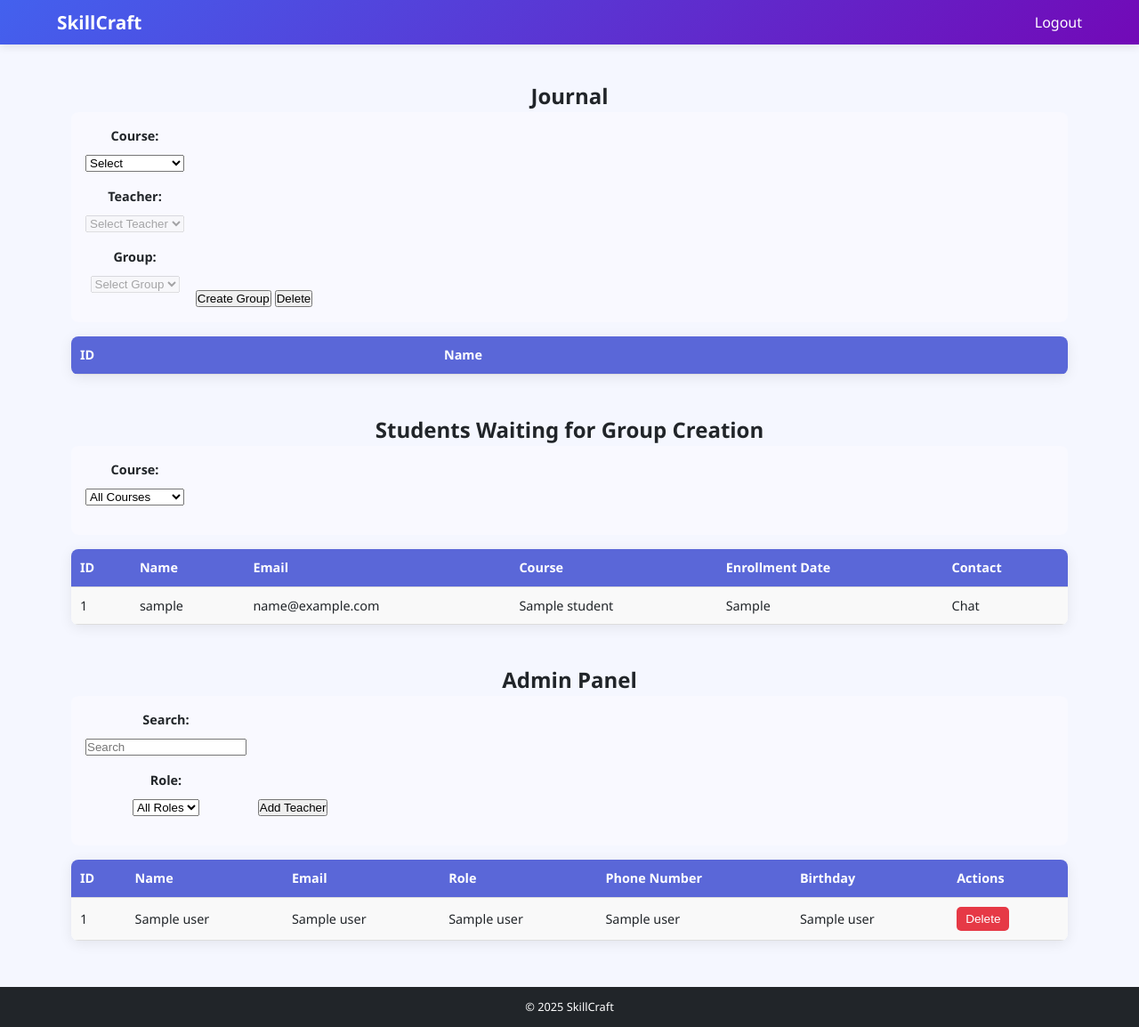
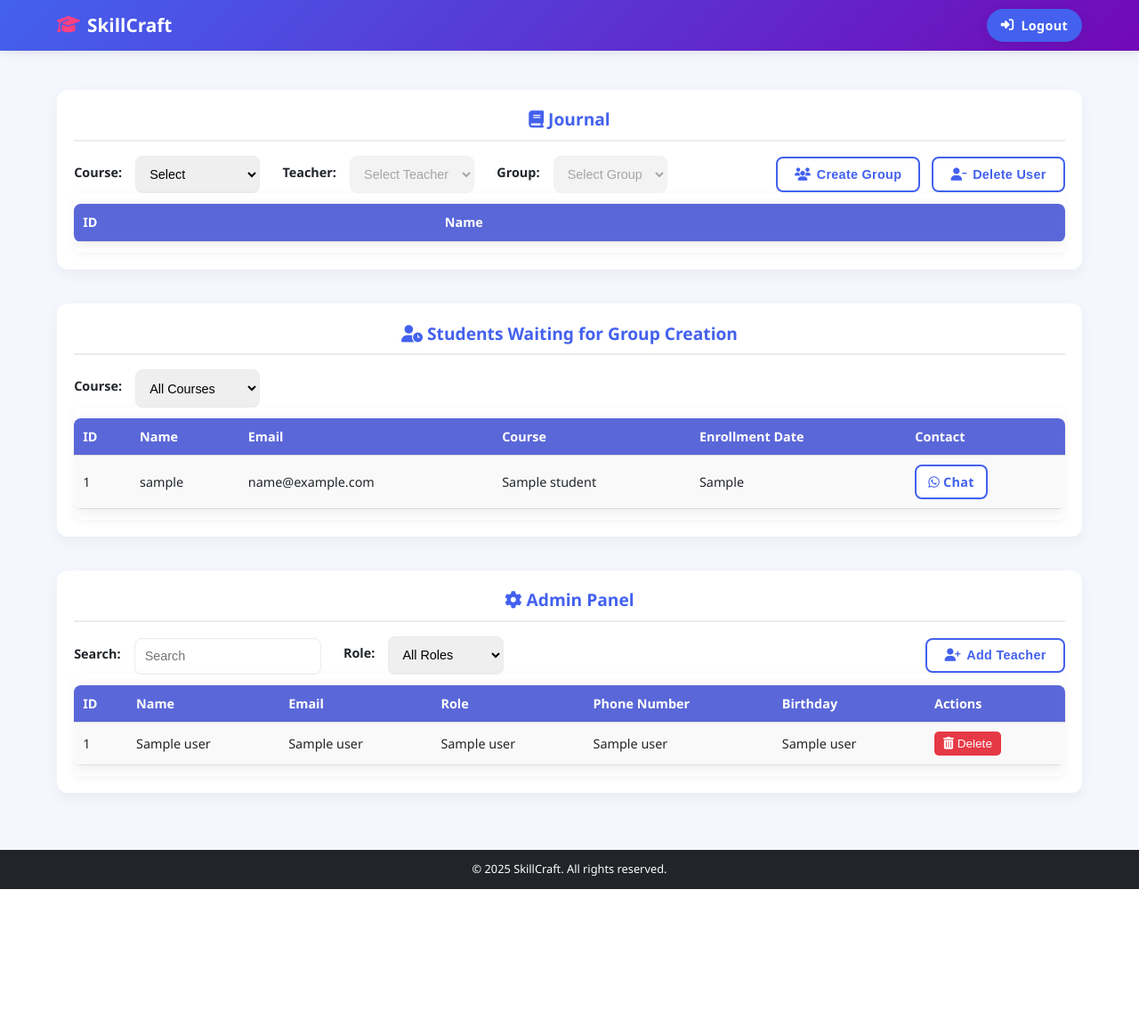
Before and after one commit to ibrahimovisa/flask-test-app, a Flask app: template templates/admin_dashboard.html in a window 1280 px wide. Shown: the whole page at 89% size. After the commit the page ends 999 px from the top, so only its background shows below. Run offline with Flask 3, Linux system fonts and the light colour scheme; the template is opened without the code that fills it: most values are stand-ins (such as "Sample title", 1, 10 or a date in 2020); lists and menus that the app fills with data are empty; some libraries are stand-ins or nearby versions.

Commit message:
Update admin_dashboard.html

```diff
--- a/templates/admin_dashboard.html
+++ b/templates/admin_dashboard.html
@@ -6,111 +6,77 @@
     <title>Admin Dashboard</title>
     <link
       rel="stylesheet"
+      href="https://cdnjs.cloudflare.com/ajax/libs/font-awesome/6.4.0/css/all.min.css"
+    />
+    <link
+      rel="stylesheet"
       href="{{ url_for('static', filename='styles.css') }}"
     />
-    <!-- <link
-      href="https://cdn.jsdelivr.net/npm/bootstrap@5.3.0/dist/css/bootstrap.min.css"
-      rel="stylesheet"
-    /> -->
   </head>
 
   <body>
     <header>
       <nav>
-        <div class="logo"><a href="#">SkillCraft</a></div>
-        <div class="header-right">
-          <a id="logoutLink" href="{{ url_for('logout') }}">Logout</a>
+        <div class="logo-container">
+          <div class="logo">
+            <i class="fas fa-graduation-cap"></i>
+            <span>SkillCraft</span>
+          </div>
+          <div class="hamburger" id="hamburger">
+            <div class="bar"></div>
+            <div class="bar"></div>
+            <div class="bar"></div>
+          </div>
+        </div>
+        <div class="header-right" id="headerRight">
+          <a id="logoutLink" class="btn btn-primary" href="{{ url_for('logout') }}"><i class="fas fa-sign-in-alt"></i>Logout</a>
+
         </div>
       </nav>
     </header>
 
-    <main style="flex-direction: column">
-      <section class="journal-attendance-section">
-        <h2>Journal</h2>
 
-        <!-- Attendance Form -->
-        <div class="attendance-form">
-          <form id="attendanceForm">
-            <div class="form-group">
+    <main>
+      <div class="dashboard-container">
+        <section class="dashboard-panel">
+          <h2><i class="fas fa-book"></i> Journal</h2>
+
+          <div class="filter_panel">
+            <div class="filter-row">
+              <div class="filter-group">
                 <label for="courseSelect">Course:</label>
-              <select id="courseSelect">
+                <select id="courseSelect" class="form-control">
                   <option value="" selected>Select</option>
                   {% for course in courses %}
                   <option value="{{ course[0] }}">{{ course[1] }}</option>
                   {% endfor %}
                 </select>
               </div>
-            <div class="form-group">
+              <div class="filter-group">
                 <label for="teacherSelect">Teacher:</label>
-              <select id="teacherSelect" disabled>
+                <select id="teacherSelect" class="form-control" disabled>
                   <option value="">Select Teacher</option>
                 </select>
               </div>
-            <div class="form-group">
+              <div class="filter-group">
                 <label for="groupSelect">Group:</label>
-              <select id="groupSelect" disabled>
+                <select id="groupSelect" class="form-control" disabled>
                   <option value="">Select Group</option>
                 </select>
               </div>
-          </form>
-          <div>
-            <!-- Create Group Button -->
-            <button id="createGroupButton">Create Group</button>
+            </div>
 
-            <!-- Create Group Modal -->
-            <div id="createGroupModal" class="modal">
-              <div class="modal-content">
-                <span class="close">&times;</span>
-                <h2>Create New Group</h2>
-
-                <label for="courseSelectForGroup">Course:</label>
-                <select id="courseSelectForGroup" required>
-                  <option value="" selected>Select</option>
-                  {% for course in courses %}
-                  <option value="{{ course[0] }}">{{ course[1] }}</option>
-                  {% endfor %}
-                </select>
-
-                <label for="teacherSelectForGroup">Teacher:</label>
-                <select id="teacherSelectForGroup" required>
-                  <option value="">Select Teacher</option>
-                </select>
-
-                <label for="groupNameInput">Group Name:</label>
-                <input type="text" id="groupNameInput" value="Group" required />
-
-                <label for="userIdsInput">User IDs (comma-separated):</label>
-                <input
-                  type="text"
-                  id="userIdsInput"
-                  placeholder="e.g., 1, 2, 3"
-                  required
-                />
-
-                <button id="confirmCreateGroupButton">Create Group</button>
+            <div class="admin-actions">
+              <button id="createGroupButton" class="btn btn-secondary">
+                <i class="fas fa-users"></i> Create Group
+              </button>
+              <button id="deleteUserButton" class="btn btn-secondary">
+                <i class="fas fa-user-minus"></i> Delete User
+              </button>
             </div>
           </div>
 
-            <!-- Delete User Button -->
-            <button id="deleteUserButton">Delete</button>
-
-            <!-- Delete User Modal -->
-            <div id="deleteUserModal" class="modal">
-              <div class="modal-content">
-                <span class="close">&times;</span>
-                <h2>Delete User</h2>
-                <label for="deleteUserId">User ID:</label>
-                <input type="number" id="deleteUserId" />
-                <button id="confirmDeleteUserButton">Delete</button>
-              </div>
-            </div>
-          </div>
-        </div>
-
-        <!-- Journal Table -->
-        <div class="journal-table">
-          <div id="journalTableContainer">
-            <div class="table-scroll-wrapper">
+          <div class="table-container">
             <table id="journalTable">
               <thead>
                 <tr>
@@ -124,29 +90,27 @@
               </tbody>
             </table>
           </div>
-          </div>
-        </div>
         </section>
 
-      <!-- Students Waiting for Group Creation section -->
-      <section class="journal-attendance-section">
-        <h2>Students Waiting for Group Creation</h2>
+        <section class="dashboard-panel">
+          <h2>
+            <i class="fas fa-user-clock"></i> Students Waiting for Group
+            Creation
+          </h2>
 
-        <!-- Updated filter section to match admin panel style -->
-        <div class="attendance-form">
-          <form id="waitingStudentsFilterForm">
-            <div class="form-group">
+          <div class="filter-row">
+            <div class="filter-group">
               <label for="waitingCourseFilter">Course:</label>
-              <select id="waitingCourseFilter">
+              <select id="waitingCourseFilter" class="form-control">
                 <option value="">All Courses</option>
                 {% for course in courses %}
                 <option value="{{ course[1] }}">{{ course[1] }}</option>
                 {% endfor %}
               </select>
             </div>
-          </form>
           </div>
 
+          <div class="table-container">
             <table id="waitingStudentsTable">
               <thead>
                 <tr>
@@ -171,7 +135,8 @@
                     <a
                       href="https://wa.me/{{ student.phone_number }}"
                       target="_blank"
-                  class="whatsapp-btn"
+                      class="btn btn-secondary"
+                      style="padding: 0.4rem 0.8rem; display: inline-block"
                     >
                       <i class="fab fa-whatsapp"></i> Chat
                     </a>
@@ -181,79 +146,41 @@
                 {% endfor %}
               </tbody>
             </table>
+          </div>
         </section>
 
-      <!-- Admin Panel Section -->
-      <section class="journal-attendance-section">
-        <h2>Admin Panel</h2>
-        <!-- Filter panel -->
-        <div class="attendance-form">
-          <form id="adminFilterForm">
-            <div class="form-group">
+        <section class="dashboard-panel">
+          <h2><i class="fas fa-cog"></i> Admin Panel</h2>
+
+          <div class="filter_panel">
+            <div class="filter-row">
+              <div class="filter-group">
                 <label for="searchInput">Search:</label>
-              <input type="text" id="searchInput" placeholder="Search" />
+                <input
+                  type="text"
+                  id="searchInput"
+                  class="form-control"
+                  placeholder="Search"
+                />
               </div>
-            <div class="form-group">
+              <div class="filter-group">
                 <label for="roleFilter">Role:</label>
-              <select id="roleFilter">
+                <select id="roleFilter" class="form-control">
                   <option value="">All Roles</option>
                   <option value="teacher">Teacher</option>
                   <option value="student">Student</option>
                 </select>
               </div>
-          </form>
-          <!-- Add this after the role filter in your admin panel section -->
-          <div class="form-group">
-            <button id="addTeacherButton" class="modal-button">
-              Add Teacher
+            </div>
+
+            <div class="admin-actions">
+              <button id="addTeacherButton" class="btn btn-secondary">
+                <i class="fas fa-user-plus"></i> Add Teacher
               </button>
             </div>
-
-          <!-- Add Teacher Modal -->
-          <div id="addTeacherModal" class="modal">
-            <div class="modal-content">
-              <span class="close">&times;</span>
-              <h2>Register New Teacher</h2>
-
-              <form id="teacherForm">
-                <div class="form-group">
-                  <label for="teacherName">Full Name:</label>
-                  <input type="text" id="teacherName" required minlength="3" />
           </div>
 
-                <div class="form-group">
-                  <label for="teacherEmail">Email:</label>
-                  <input type="email" id="teacherEmail" required />
-                </div>
-
-                <div class="form-group">
-                  <label for="teacherPhone">Phone Number:</label>
-                  <input type="tel" id="teacherPhone" required />
-                </div>
-
-                <div class="form-group">
-                  <label for="teacherBirthday">Birthday:</label>
-                  <input type="date" id="teacherBirthday" required />
-                </div>
-
-                <div class="form-group">
-                  <label for="teacherPassword">Password:</label>
-                  <input
-                    type="password"
-                    id="teacherPassword"
-                    required
-                    minlength="8"
-                  />
-                </div>
-
-                <button type="submit" id="confirmAddTeacher">
-                  Register Teacher
-                </button>
-              </form>
-            </div>
-          </div>
-        </div>
-        <!-- Admin Panel's Table -->
+          <div class="table-container">
             <table>
               <thead>
                 <tr>
@@ -277,12 +204,8 @@
                   <td class="birthday-cell">{{ user[6] }}</td>
                   <td>
                     {% if user[3] != 'admin' %}
-                <button
-                  type="button"
-                  class="delete-btn"
-                  data-user-id="{{ user[0] }}"
-                >
-                  Delete
+                    <button class="delete-btn" data-user-id="{{ user[0] }}">
+                      <i class="fas fa-trash-alt"></i> Delete
                     </button>
                     {% endif %}
                   </td>
@@ -290,13 +213,119 @@
                 {% endfor %}
               </tbody>
             </table>
+          </div>
         </section>
+      </div>
     </main>
 
+
+
+    <!-- Add Teacher Modal -->
+<div id="addTeacherModal" class="modal">
+  <div class="modal-content">
+    <span class="close">&times;</span>
+    <h2>Add New Teacher</h2>
+    <form id="teacherForm">
+      <div class="form-group">
+        <label for="teacherName">Full Name:</label>
+        <input type="text" id="teacherName" required>
+      </div>
+      <div class="form-group">
+        <label for="teacherEmail">Email:</label>
+        <input type="email" id="teacherEmail" required>
+      </div>
+      <div class="form-group">
+        <label for="teacherPhone">Phone Number:</label>
+        <input type="tel" id="teacherPhone" required>
+      </div>
+      <div class="form-group">
+        <label for="teacherBirthday">Birthday:</label>
+        <input type="date" id="teacherBirthday" required>
+      </div>
+      <div class="form-group">
+        <label for="teacherPassword">Password:</label>
+        <input type="password" id="teacherPassword" required>
+      </div>
+      <button type="submit" id="confirmAddTeacher" class="btn btn-primary">Register Teacher</button>
+    </form>
+  </div>
+</div>
+
+<!-- Create Group Modal -->
+<div id="createGroupModal" class="modal">
+  <div class="modal-content">
+    <span class="close">&times;</span>
+    <h2>Create New Group</h2>
+    <div class="form-group">
+      <label for="courseSelectForGroup">Course:</label>
+      <select id="courseSelectForGroup" class="form-control">
+        <option value="">Select Course</option>
+        {% for course in courses %}
+        <option value="{{ course[0] }}">{{ course[1] }}</option>
+        {% endfor %}
+      </select>
+    </div>
+    <div class="form-group">
+      <label for="teacherSelectForGroup">Teacher:</label>
+      <select id="teacherSelectForGroup" class="form-control">
+        <option value="">Select Teacher</option>
+      </select>
+    </div>
+    <div class="form-group">
+      <label for="groupNameInput">Group Name:</label>
+      <input type="text" id="groupNameInput" class="form-control" required>
+    </div>
+    <div class="form-group">
+      <label for="userIdsInput">Student IDs (comma separated):</label>
+      <input type="text" id="userIdsInput" class="form-control" required>
+    </div>
+    <button id="confirmCreateGroupButton" class="btn btn-primary">Create Group</button>
+  </div>
+</div>
+
+<!-- Delete User Modal -->
+<div id="deleteUserModal" class="modal">
+  <div class="modal-content">
+    <span class="close">&times;</span>
+    <h2>Delete User from Group</h2>
+    <div class="form-group">
+      <label for="deleteUserId">User ID:</label>
+      <input type="number" id="deleteUserId" class="form-control" required>
+    </div>
+    <button id="confirmDeleteUserButton" class="btn btn-danger">Delete User</button>
+  </div>
+</div>
+
+
+
+
+
+
     <footer>
-      <p>&copy; 2025 SkillCraft</p>
+      <div class="footer-content">
+        <p>&copy; 2025 SkillCraft. All rights reserved.</p>
+      </div>
     </footer>
-    <!-- <script src="https://cdn.jsdelivr.net/npm/bootstrap@5.3.0/dist/js/bootstrap.bundle.min.js"></script> -->
     <script src="{{ url_for('static', filename='script.js') }}"></script>
+    <script>
+      const hamburger = document.getElementById("hamburger");
+      const headerRight = document.getElementById("headerRight");
+
+      hamburger.addEventListener("click", function () {
+        headerRight.classList.toggle("active");
+        hamburger.classList.toggle("active");
+      });
+
+      document.addEventListener("click", function (event) {
+        const isClickInsideNav =
+          hamburger.contains(event.target) ||
+          headerRight.contains(event.target);
+
+        if (!isClickInsideNav && headerRight.classList.contains("active")) {
+          headerRight.classList.remove("active");
+          hamburger.classList.remove("active");
+        }
+      });
+    </script>
   </body>
 </html>
```
Lines whose indentation alone changed are shown as unchanged.
